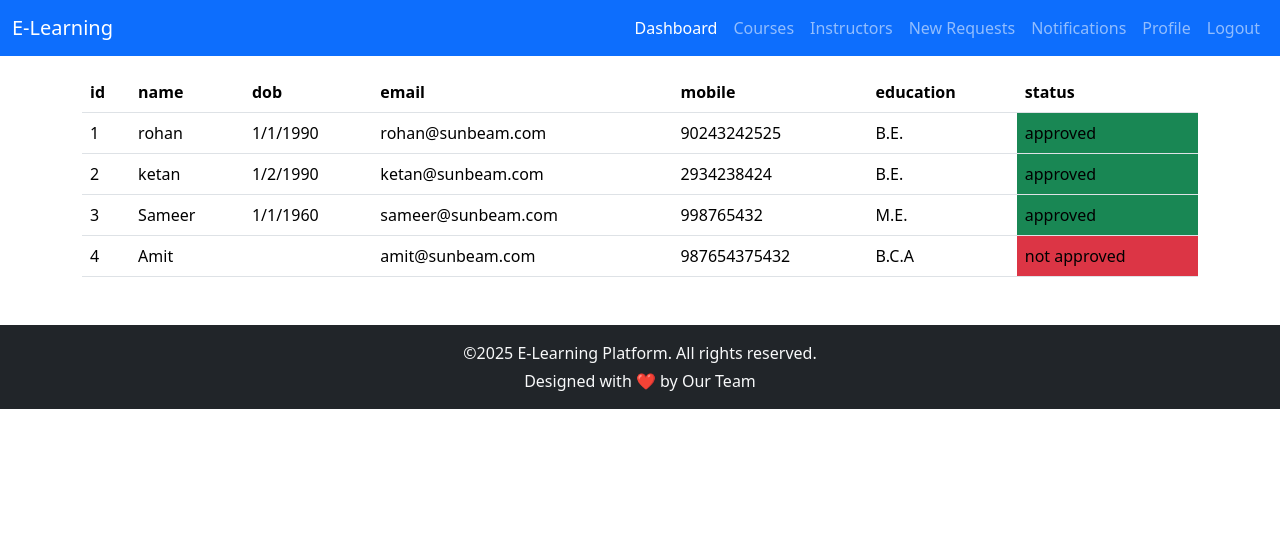
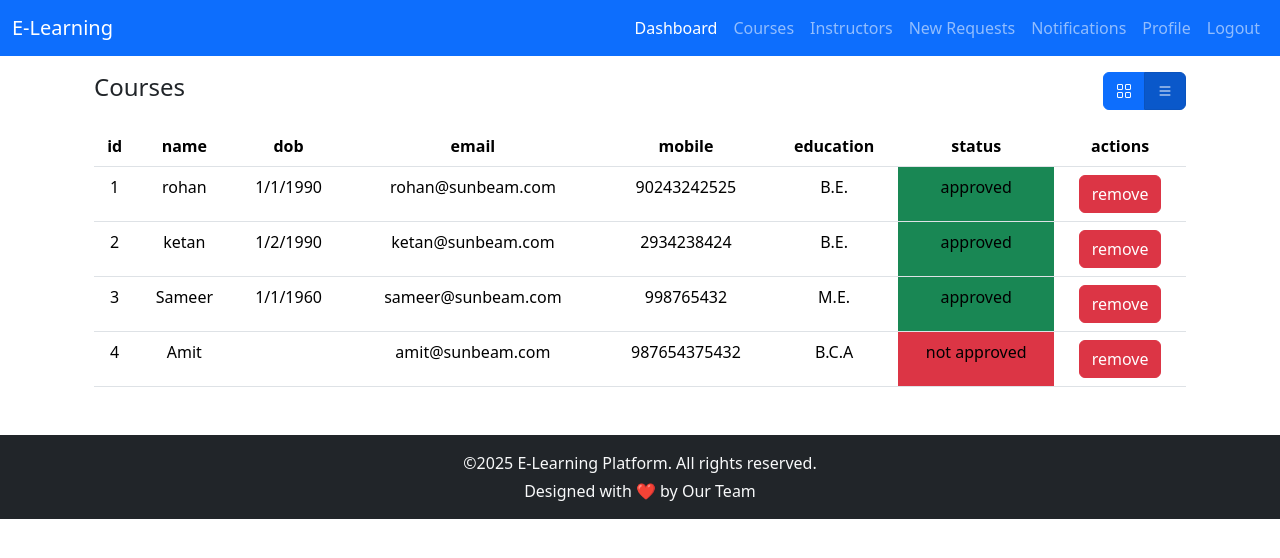
Before and after one commit to E-LEARNING-WEB-APPLICATION/E-Learning, a React (Vite) app in the folder client/: page /admin/instructors in a window 1280 px wide. Shown: the top 558 px of the page. Built offline with nearby package versions, Linux system fonts and the light colour scheme.

Commit message:
feat(admin): add instructor page grid view
fixes grid toggle problem and adds grid view to admin/instrutor page with remove button
fixes #23

```diff
--- a/client/DummyData/Instructors.json
+++ b/client/DummyData/Instructors.json
@@ -10,7 +10,8 @@
       "field": "Comp.Sci"
     },
     "mobile": "90243242525",
-    "isApproved": true
+    "isApproved": true,
+    "profile_pic": "/images/307ce493-b254-4b2d-8ba4-d12c080d6651.jpg"
   },
   {
     "id": 2,
@@ -23,7 +24,8 @@
       "field": "Comp.Sci"
     },
     "mobile": "2934238424",
-    "isApproved": true
+    "isApproved": true,
+    "profile_pic": "/images/307ce493-b254-4b2d-8ba4-d12c080d6651.jpg"
   },
   {
     "id": 3,
@@ -36,7 +38,8 @@
       "field": "Comp.Sci"
     },
     "mobile": "998765432",
-    "isApproved": true
+    "isApproved": true,
+    "profile_pic": "/images/307ce493-b254-4b2d-8ba4-d12c080d6651.jpg"
   },
   {
     "id": 4,
@@ -49,6 +52,7 @@
       "field": "UI"
     },
     "mobile": "987654375432",
-    "isApproved": false
+    "isApproved": false,
+    "profile_pic": "/images/307ce493-b254-4b2d-8ba4-d12c080d6651.jpg"
   }
 ]
--- a/client/src/components/admin/courses/GridView.jsx
+++ b/client/src/components/admin/courses/GridView.jsx
@@ -2,7 +2,7 @@ import React from 'react'
 
 const GridView = ({courses}) => {
   return (
-    <div className="row">
+    <div className="row mb-3 gy-3">
           {courses.map((course) => {
             return (
               <div className="col-3" key={course.course_id}>
--- /dev/null
+++ b/client/src/components/admin/instructors/InstructorCard.css
@@ -0,0 +1,52 @@
+/* Styling for the user card */
+.user-card {
+  border-radius: 12px;
+  transition: all 0.3s ease;
+}
+
+.user-card:hover {
+  transform: translateY(-5px);
+  box-shadow: 0 8px 15px rgba(0, 0, 0, 0.1);
+}
+
+/* Profile Image Styling */
+.user-card img {
+  border: 3px solid #fff;
+  box-shadow: 0 2px 6px rgba(0, 0, 0, 0.2);
+}
+
+/* Positioning the Approved icon */
+.approved-icon {
+  position: absolute;
+  top: 0;
+  right: 0;
+  transform: translate(30%, -30%); /* Adjust to partially overlap */
+  z-index: 1;
+  font-size: 2rem; /* Icon size */
+}
+
+/* Styling for the User Info */
+.card-title {
+  font-weight: 600;
+}
+
+.card-subtitle {
+  font-size: 0.875rem;
+  color: #6c757d;
+}
+
+.card-text {
+  font-size: 0.9rem;
+  color: #495057;
+}
+
+/* Delete Button */
+.btn-outline-danger {
+  font-weight: 600;
+  padding: 5px 12px;
+  border-radius: 20px;
+}
+
+.btn-outline-danger i {
+  margin-right: 5px;
+}
--- /dev/null
+++ b/client/src/components/admin/instructors/InstructorCard.jsx
@@ -0,0 +1,69 @@
+import React from "react";
+import "bootstrap/dist/css/bootstrap.min.css";
+import "./InstructorCard.css";
+import { useNavigate } from "react-router-dom";
+
+const InstructorCard = ({ user, onDelete }) => {
+    const navigate = useNavigate()
+
+  const { id, fname, lname, education, email, mobile, profile_pic, isApproved } = user;
+
+    const handleProfileClick = (e) => {
+    // Prevent the click event from bubbling up to the parent div (the card)
+    e.stopPropagation();
+    // Navigate to the instructor page
+    navigate(`/instructor/${user.id}`);
+  };
+
+  const handleCardClick = () => {
+    // Navigate to the courses page when the card itself is clicked
+    navigate(`/courses/${user.id}`);
+  };
+
+  return (
+    <div className="card user-card shadow-sm mb-3">
+      <div className="card-body position-relative"> {/* Set position relative to control the icon */}
+        <div className="d-flex align-items-center btn" onClick={handleCardClick}>
+          {/* Profile Picture */}
+          <img
+            src={profile_pic}
+            alt="Profile"
+            className="rounded-circle border border-light btn"
+            width="100"
+            height="100"
+            onClick={handleProfileClick}
+          />
+
+          {/* User Info */}
+          <div className="ms-3">
+            <h5 className="card-title mb-0">
+              {fname} {lname}
+            </h5>
+            <p className="card-subtitle text-muted mb-1">{education.degree} - {education.field}</p>
+            <p className="card-text mb-0">{email}</p>
+            <p className="card-text">{mobile}</p>
+          </div>
+
+          {/* Approved Status using Bootstrap Icons */}
+          <div className="approved-icon">
+            {isApproved ? (
+              <i className="bi bi-check-circle text-success"></i>
+            ) : (
+              <i className="bi bi-x-circle text-danger"></i>
+            )}
+          </div>
+        </div>
+
+        {/* Delete Button */}
+        <button
+          className="btn btn-outline-danger btn-sm mt-2"
+          onClick={() => { onDelete(user.id) }}
+        >
+          <i className="bi bi-trash"></i> Delete
+        </button>
+      </div>
+    </div>
+  );
+};
+
+export default InstructorCard;
--- /dev/null
+++ b/client/src/components/admin/instructors/InstructorGridView.jsx
@@ -0,0 +1,20 @@
+import React from "react";
+import InstructorCard from "./InstructorCard";
+
+const InstructorGridView = ({ instructors, onDelete }) => {
+  return (
+    <div>
+      <div className="row mb-3 gy-3">
+        {instructors.map((instructor) => {
+          return (
+            <div className="col-3" key={instructor.id}>
+              <InstructorCard user={instructor} onDelete={onDelete} />
+            </div>
+          );
+        })}
+      </div>
+    </div>
+  );
+};
+
+export default InstructorGridView;
--- /dev/null
+++ b/client/src/components/admin/instructors/InstructorTableView.jsx
@@ -0,0 +1,41 @@
+import React from 'react'
+
+const InstructorTableView = ({instructors, handleRemove}) => {
+  return (
+    <div><div>
+        <table className='table'>
+            <thead>
+             <tr>
+                <th>id</th>
+                <th>name</th>
+                <th>dob</th>
+                <th>email</th>
+                <th>mobile</th>
+                <th>education</th>
+                <th>status</th>
+                <th>actions</th>
+             </tr>
+            </thead>
+            <tbody>
+
+        {instructors.map((instructor)=>{
+            return(
+                <tr key={instructor.id}>
+                    <td>{instructor.id}</td>
+                    <td>{instructor.fname}</td>
+                    <td>{instructor.dob}</td>
+                    <td>{instructor.email}</td>
+                    <td>{instructor.mobile}</td>
+                    <td>{instructor.education.degree}</td>
+                    <td className={instructor.isApproved ? 'bg-success': 'bg-danger'}>{instructor.isApproved ? "approved": "not approved"}</td>
+                    <td><button className='btn btn-danger' onClick={()=>{handleRemove(instructor.id)}}>remove</button></td>
+                </tr>
+            )
+            })}
+            </tbody>
+        </table>
+    </div></div>
+  )
+}
+
+export default InstructorTableView
--- a/client/src/pages/admin/CoursesView/AdminCourses.jsx
+++ b/client/src/pages/admin/CoursesView/AdminCourses.jsx
@@ -71,8 +71,8 @@ const AdminCourses = () => {
     ];
   };
 
-  const handleViewToggle = () => {
-    view == "grid" ? setView("table") : setView("grid");
+  const handleViewToggle = (view) => {
+    view === "grid" ? setView("grid") : setView("table");
   };
 
   useEffect(() => {
@@ -82,22 +82,22 @@ const AdminCourses = () => {
   return (
     <div>
       <div className="container text-center">
-        <div className="d-flex mb-3">
+        <div className="d-flex mb-3 justify-content-between align-items-center">
           <h4>Courses</h4>
-          <div className="btn-group ml-auto px-3">
+          <div className="btn-group">
             <button
               type="button"
               className={`btn btn-primary ${view == "grid" ? "active" : ""}`}
               onClick={()=>{handleViewToggle('grid')}}
             >
-              grid
+              <i className="bi bi-grid"></i>
             </button>
             <button
               type="button"
               className={`btn btn-primary ${view == "table" ? "active" : ""}`}
               onClick={()=>{handleViewToggle('table')}}
             >
-              table
+              <i className="bi bi-list"></i>
             </button>
           </div>
         </div>
--- a/client/src/pages/admin/InstructorsView/InstructorsList.jsx
+++ b/client/src/pages/admin/InstructorsView/InstructorsList.jsx
@@ -1,51 +1,59 @@
-import React, { useEffect, useState } from 'react'
-import instructorData from '../../../../DummyData/Instructors.json'
+import React, { useEffect, useState } from "react";
+import instructorData from "../../../../DummyData/Instructors.json";
+import InstructorTableView from '../../../components/admin/instructors/InstructorTableView';
+import InstructorGridView from '../../../components/admin/instructors/InstructorGridView';
 
 const InstructorsList = () => {
+  const [instructors, setInstructors] = useState([]);
+  const [view, setView] = useState("table");
 
-    const [instructors, setInstructors] = useState([])
+  const fetchInstructors = () => {
+    setInstructors(instructorData);
+  };
 
-    const fetchInstructors = () => {
-        setInstructors(instructorData);
-    }
+  const handleViewToggle = (view) => {
+    view === "grid" ? setView("grid") : setView("table");
+  };
 
-    useEffect(()=>{
-        fetchInstructors()
-    },[])
+  const handleRemove = (index) => {
+    console.log(`remove ${index}`)
+  }
+
+  useEffect(() => {
+    fetchInstructors();
+  }, []);
 
   return (
     <div>
-        <table className='table'>
-            <thead>
-             <tr>
-                <th>id</th>
-                <th>name</th>
-                <th>dob</th>
-                <th>email</th>
-                <th>mobile</th>
-                <th>education</th>
-                <th>status</th>
-             </tr>
-            </thead>
-            <tbody>
+      <div className="container text-center">
+        <div className="d-flex mb-3 justify-content-between align-items-center">
+          <h4>Courses</h4>
+          <div className="btn-group">
+            <button
+              type="button"
+              className={`btn btn-primary ${view == "grid" ? "active" : ""}`}
+              onClick={() => {
+                handleViewToggle("grid");
+              }}
+            >
+              <i className="bi bi-grid"></i>
+            </button>
+            <button
+              type="button"
+              className={`btn btn-primary ${view == "table" ? "active" : ""}`}
+              onClick={() => {
+                handleViewToggle("table");
+              }}
+            >
+              <i className="bi bi-list"></i>
+            </button>
+          </div>
+        </div>
+        {view == "grid" && <InstructorGridView instructors={instructors} onDelete={handleRemove}/>}
+        {view == "table" && <InstructorTableView instructors={instructors} handleRemove={handleRemove} />}
+      </div>
+    </div>
+  );
+};
 
-        {instructors.map((instructor)=>{
-            return(
-                <tr key={instructor.id}>
-                    <td>{instructor.id}</td>
-                    <td>{instructor.fname}</td>
-                    <td>{instructor.dob}</td>
-                    <td>{instructor.email}</td>
-                    <td>{instructor.mobile}</td>
-                    <td>{instructor.education.degree}</td>
-                    <td className={instructor.isApproved ? 'bg-success': 'bg-danger'}>{instructor.isApproved ? "approved": "not approved"}</td>
-                </tr>
-            )
-            })}
-            </tbody>
-        </table>
-    </div>
-  )
-}
-
-export default InstructorsList
+export default InstructorsList;
```
Also changed, not shown: client/public/images/307ce493-b254-4b2d-8ba4-d12c080d6651.jpg (added).
